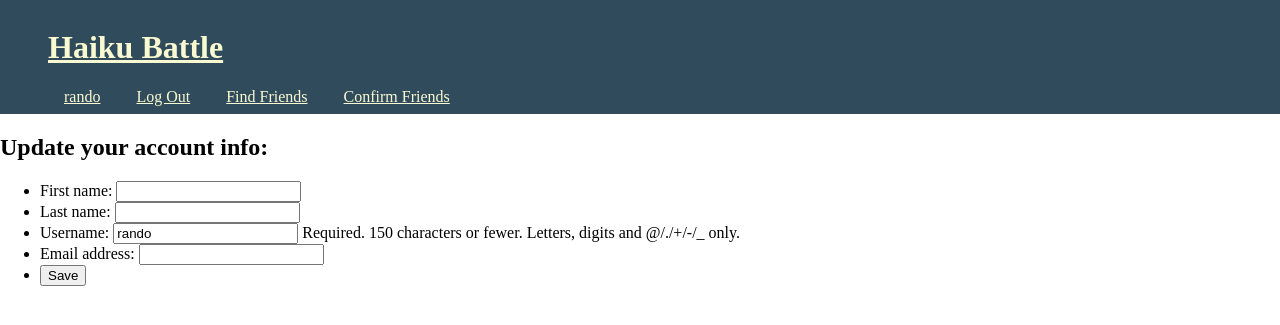
After one commit to sealgair/HaikuBattle, a Django app: page /account/ in a window 1280 px wide; the page is wider, and only the part inside the window is pictured. The commit adds this page. Shown: the top 325 px of that part. Run offline with Django 3.2, Linux system fonts and the light colour scheme; a user stored in the database is signed in; some libraries are stand-ins or nearby versions.

Commit message:
account info page

```diff
--- /dev/null
+++ b/dashboard/forms.py
@@ -0,0 +1,8 @@
+from django import forms
+from django.contrib.auth.models import User
+
+
+class AccountInfoForm(forms.ModelForm):
+    class Meta:
+        model = User
+        fields = ['first_name', 'last_name', 'username', 'email']
--- /dev/null
+++ b/dashboard/templates/dashboard/account_info.html
@@ -0,0 +1,15 @@
+{% extends "base.html" %}
+
+{% block title %}Account Info{% endblock %}
+
+{% block content %}
+<h2>Update your account info:</h2>
+
+<form action="" method="post"> {% csrf_token %}
+    <ul>
+        {{ form.as_ul }}
+        <li><input type="submit" value="Save"/></li>
+    </ul>
+</form>
+
+{% endblock %}
--- a/dashboard/urls.py
+++ b/dashboard/urls.py
@@ -1,8 +1,9 @@
 __author__ = 'courtf'
 from django.conf.urls import patterns, url
-from views import player_dashboard
+from views import player_dashboard, account_info
 
 urlpatterns = patterns('',
     url(r'^/?$', player_dashboard),
     url(r'^dashboard/', player_dashboard),
+    url(r'^account/', account_info),
 )
--- a/dashboard/views.py
+++ b/dashboard/views.py
@@ -1,9 +1,11 @@
+from django.contrib import messages
 from django.contrib.auth.models import User
 from django.core.urlresolvers import reverse
 from django.forms.models import inlineformset_factory
 from django.shortcuts import render_to_response, redirect
 from django.template.context import RequestContext
 from django.contrib.auth.decorators import login_required
+from dashboard.forms import AccountInfoForm
 
 from game.models import Player, Game
 from friends.models import Friendship
@@ -43,3 +45,22 @@ def player_dashboard(request):
         response = render_to_response('dashboard/player_dashboard.html', RequestContext(request, context))
 
     return response
+
+
+def account_info(request):
+    context = {}
+    if request.method == 'POST':
+        form = AccountInfoForm(request.POST, instance=request.user)
+        if form.is_valid():
+            form.save()
+            messages.info(request, "Account info saved successfully")
+            return redirect(reverse('dashboard.views.account_info'))
+    else:
+        form = AccountInfoForm(instance=request.user)
+    context = {
+        'form': form
+    }
+    return render_to_response(
+        'dashboard/account_info.html',
+        RequestContext(request, context)
+    )
--- a/haikubattle/templates/base.html
+++ b/haikubattle/templates/base.html
@@ -47,7 +47,7 @@
         <h1><a href="/">Haiku Battle</a></h1>
         {% if user.is_authenticated %}
             <span class="header_block">
-                Hello {{ user.username }}
+                <a href="{% url dashboard.views.account_info %}">{{ user.username }}</a>
             </span>
             <span class="header_block">
                 <a href="{% url django.contrib.auth.views.logout %}?next={{request.path|default:'/'}}">Log Out</a>
--- a/haikubattle/templates/registration/password_reset_form.html
+++ b/haikubattle/templates/registration/password_reset_form.html
@@ -7,6 +7,7 @@
     <ul>
         {{ form.as_ul }}
         <li><input type="submit" value="Reset Password"/></li>
+        <li><a style="padding-left:8px" href="{% url password_change %}">Change Password</a></li>
     </ul>
 </form>
 {% endblock %}
```
Also changed, not shown: 1 other file.
